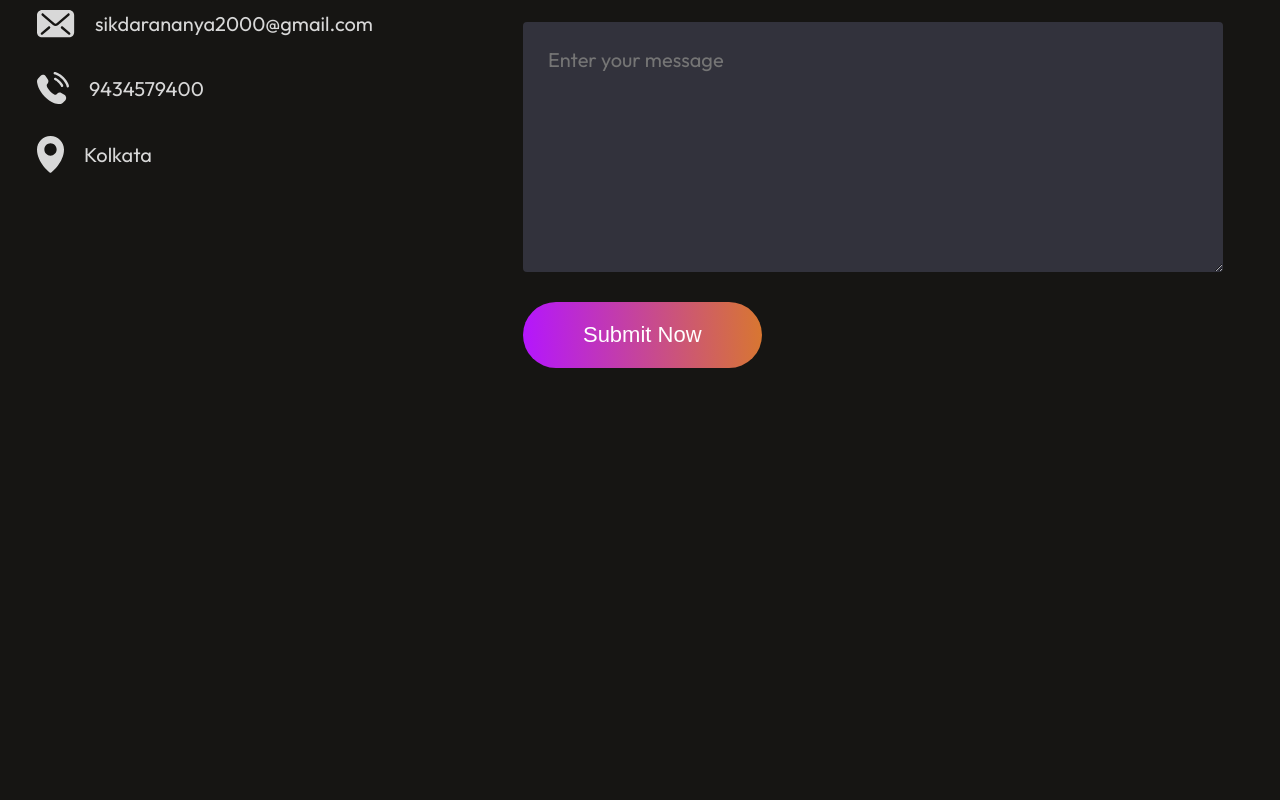
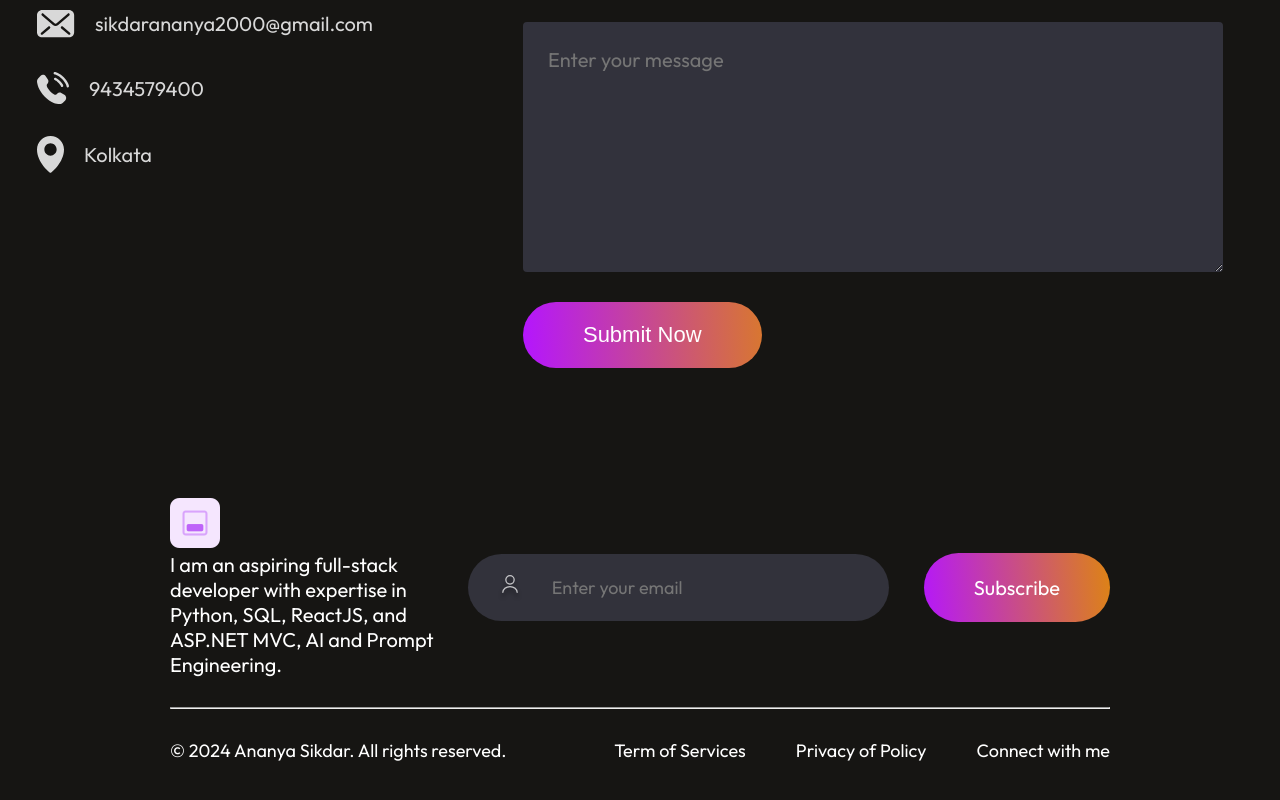
Before and after one commit to sikdarananya/Ananya_Sikdar, a React (Vite) app: page / in a window 1280 px wide. Shown: the part 5354-6154 px from the top of the page. Before the commit the page ends 5772 px from the top, so only its background shows below. Built offline with nearby package versions, Linux system fonts and the light colour scheme.

Commit message:
Footer added

```diff
--- a/src/App.jsx
+++ b/src/App.jsx
@@ -5,6 +5,7 @@
 import Services from './Components/Services/Services'
 import MyWork from './Components/MyWork/MyWork'
 import Contact from './Components/Contact/Contact'
+import Footer from './Components/Footer/Footer'
 
 const App = () => {
   return (
@@ -15,6 +16,7 @@
       <Services/>
       <MyWork/>
       <Contact/>
+      <Footer/>
     </div>
   )
 }
--- /dev/null
+++ b/src/Components/Footer/Footer.css
@@ -0,0 +1,70 @@
+.footer{
+    margin: 50px 170px;
+    display: flex;
+    flex-direction: column;
+    gap: 30px;
+}
+
+.footer-top{
+    display: flex;
+    justify-content: space-between;
+}
+
+.footer-top-left p{
+    font-size: 20px;
+    max-width: 400px;
+}
+
+.footer-top-right{
+    display: flex;
+    align-items: center;
+    gap: 35px;
+}
+
+.footer-email-input{
+     display: flex;
+     gap: 30px;
+     padding: 20px 30px;
+     border-radius: 50px;
+     background: #32323B;
+     padding-right: 80px;
+}
+
+.footer-email-input input{
+    outline: none;
+    border: none;
+    background: transparent;
+    color: #a0a0a0;
+    font-family: Outfit;
+    font-size: 18px;
+}
+
+.footer-subscribe{
+    font-size: 20px;
+    padding: 22px 50px;
+    border-radius: 50px;
+    background: linear-gradient(264deg, #DF8908 -5.09%, #B415FF 102.06%);
+    cursor: pointer;
+    transition: 0.3s;
+}
+
+.footer-bottom{
+    display: flex;
+    justify-content: space-between;
+    font-size: 18px;
+}
+
+.footer-bottom-right{
+    display: flex;
+    gap: 50px;
+    margin-bottom: 50px;
+}
+
+.footer-email-input:hover{
+    border: 2px solid white;
+}
+
+.footer-subscribe:hover{
+    transform: scale(1.1);
+    transition: 0.3s;
+}
--- /dev/null
+++ b/src/Components/Footer/Footer.jsx
@@ -0,0 +1,35 @@
+import React from 'react'
+import './Footer.css'
+import footer_logo from '../../assets/footer.png'
+import user_icon from '../../assets/user_icon.svg'
+
+const Footer = () => {
+  return (
+    <div className='footer'>
+        <div className="footer-top">
+            <div className="footer-top-left">
+                <img src={footer_logo} alt="" />
+                <p>I am an aspiring full-stack developer with expertise in Python, SQL, ReactJS, and ASP.NET MVC, AI and Prompt Engineering.</p>
+            </div>
+            <div className="footer-top-right">
+                <div className="footer-email-input">
+                    <img src={user_icon} alt="" />
+                    <input type="email" placeholder='Enter your email' />
+                </div>
+                <div className="footer-subscribe">Subscribe</div>
+            </div>
+        </div>
+      <hr />
+      <div className="footer-bottom">
+        <p className="footer-bottom-left">&copy; 2024 Ananya Sikdar. All rights reserved.</p>
+        <div className="footer-bottom-right">
+          <p>Term of Services</p>
+          <p>Privacy of Policy</p>
+          <p>Connect with me</p>
+        </div>
+      </div>
+    </div>
+  )
+}
+
+export default Footer
```
Also changed, not shown: src/assets/footer.png (added).
